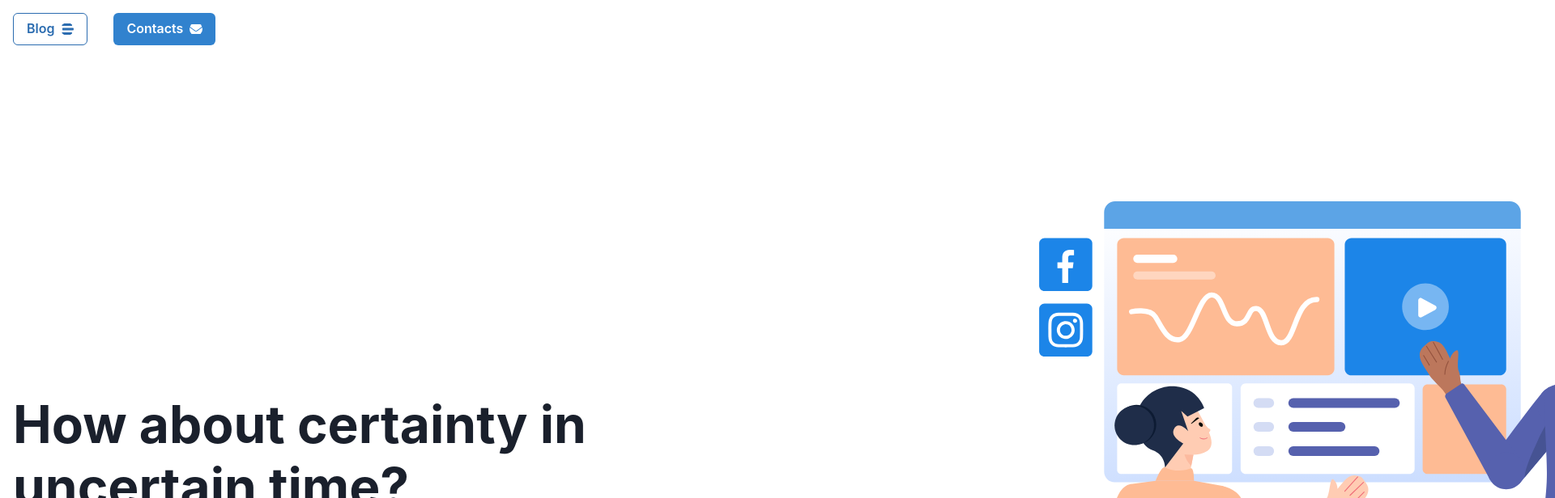
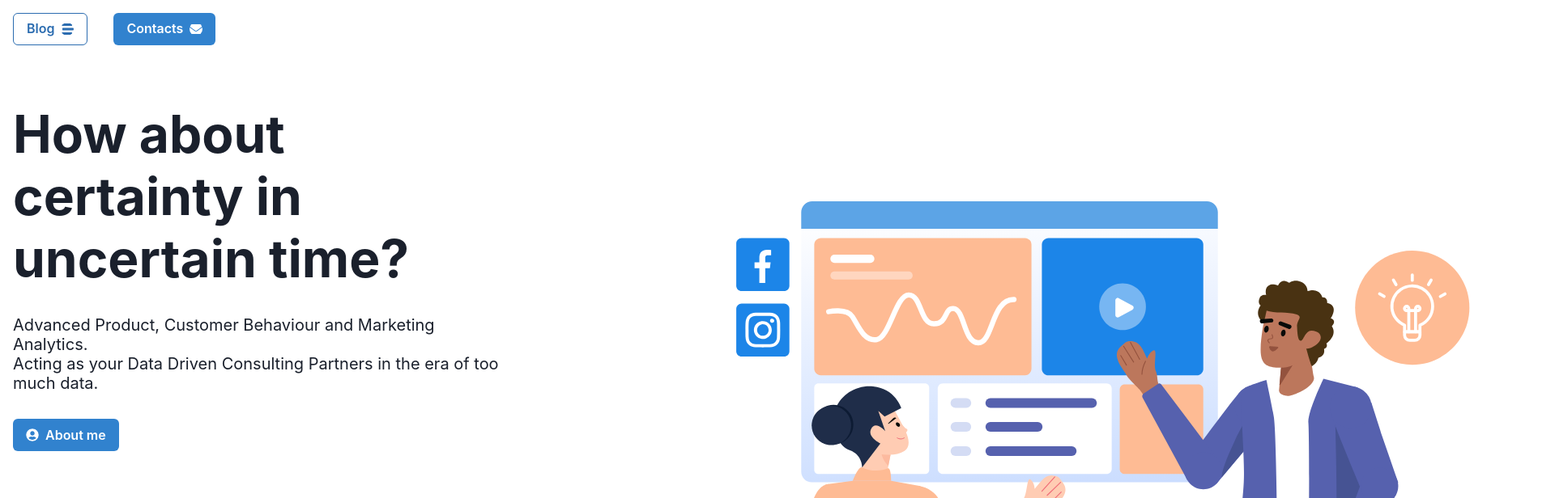
Before and after one commit to hieumdd/dd-growth, a Next.js app: page / in a window 1280 px wide. Shown: the top 616 px of the page at 81% size, 1920 px wide, since content can reach past the window. Built offline with nearby package versions, Linux system fonts and the light colour scheme.

Commit message:
feat: Updated Hero

```diff
--- a/components/home/Hero.tsx
+++ b/components/home/Hero.tsx
@@ -8,7 +8,7 @@ const CTA = () => (
     <VStack
         align={{ base: 'center', md: 'flex-start' }}
         textAlign={{ base: 'center', md: 'left' }}
-        flex="1 0 50%"
+        flex="1 0 calc(50% - 1rem)"
         spacing={{ base: '1rem', md: '2rem' }}
     >
         <Heading as="h1" fontSize="4rem">
@@ -28,16 +28,16 @@ const CTA = () => (
 
 const Hero = () => (
     <Stack
-        align="center"
+        flex="0 0 100%"
         direction={{ base: 'column-reverse', md: 'row' }}
-        justify={{
-            base: 'center',
-            md: 'space-between',
-        }}
-        spacing={['2.5vh', '10vh']}
+        // justify={{
+        //     base: 'center',
+        //     md: 'space-between',
+        // }}
+        // spacing={['2.5vh', '10vh']}
     >
         <CTA />
-        <Flex flex="0 1 50%">
+        <Flex flex="1 0 calc(50% - 1rem)">
             <Scenes03 />
         </Flex>
     </Stack>
--- a/components/layout/Layout.tsx
+++ b/components/layout/Layout.tsx
@@ -15,7 +15,7 @@ const Layout = ({ title, description, children }: LayoutProps) => (
         <Container
             as={VStack}
             py='8rem'
-            alignItems={{ base: 'center', md: 'flex-start' }}
+            alignItems="stretch"
             spacing="4rem"
             divider={<Divider />}
         >
```
